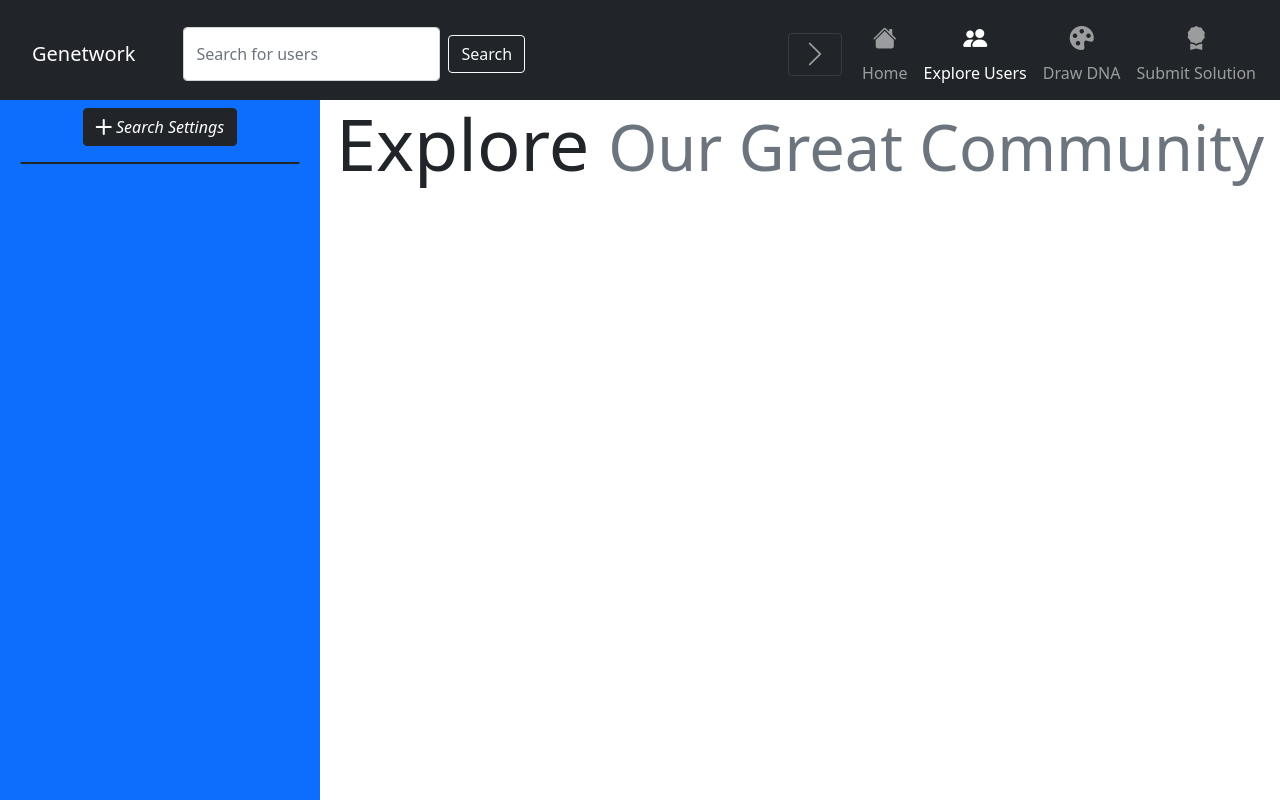
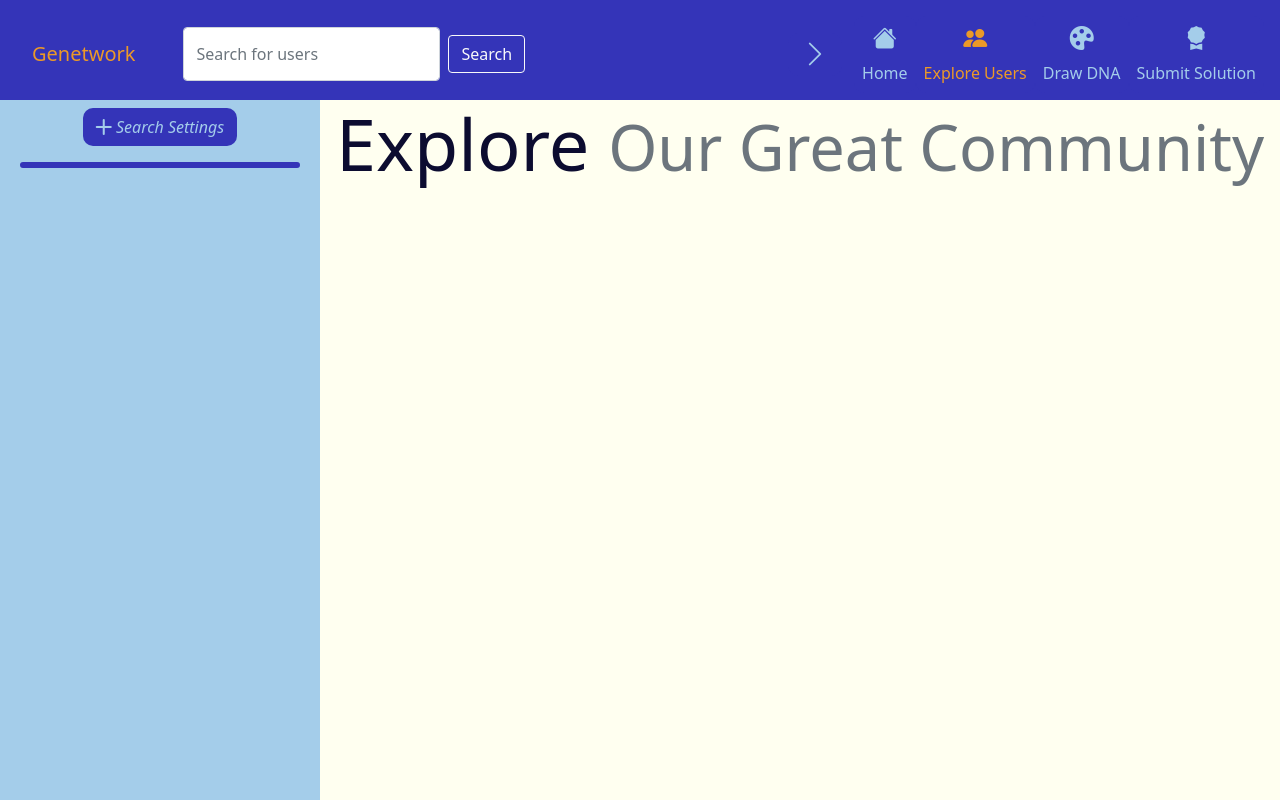
Before and after one commit to CiniMinis/workshop-project, a Flask app: page /explore in a window 1280 px wide. Run offline with Flask 2, Linux system fonts and the light colour scheme; data that the repository does not hold is empty; parts of the project's set-up code (start-up, migrations or seed data) failed here and were passed over.

Commit message:
Recolored Navbar and Sidebar

```diff
--- a/app/static/main.css
+++ b/app/static/main.css
@@ -1,5 +1,19 @@
 /* Bootstrap Icons */
 @import url("https://cdn.jsdelivr.net/npm/bootstrap-icons@1.5.0/font/bootstrap-icons.css");
+
+:root {
+    --main-color: #A4CDEA;
+    --dark-color: #3434b8;
+    --light-color: #CCF6FF;
+    --highlight-color: #EB9928;
+    --white: #FFFFF0;
+    --black: #0c0c30;
+}
+
+body {
+    background-color: var(--white);
+    color: var(--black);
+}
 
 canvas.avatar {
     width: 200px;
@@ -16,8 +30,38 @@ canvas.avatar-big {
     height: 450px;
 }
 
-.navbar {
+.color-dark {
     height: 100px;
+    background-color: var(--dark-color);
+    color: var(--light-color);
+}
+
+.highlight-text {
+    color: var(--highlight-color);
+}
+
+.highlight-text:hover {
+    color: var(--highlight-color);
+}
+
+.dark-btn {
+    background-color: var(--dark-color);
+    color: var(--main-color);
+    border-radius: 10px;
+}
+
+.dark-btn:hover {
+    background-color: var(--main-color);
+    color: var(--dark-color);
+}
+
+.dark-btn.active {
+    color: var(--highlight-color);
+}
+
+.dark-btn.active:hover {
+    background-color: var(--highlight-color);
+    color: var(--dark-color);
 }
 
 .tab {
@@ -27,3 +71,49 @@ canvas.avatar-big {
 .recent_user {
     text-decoration: none;
 }
+
+.color-main {
+    background-color: var(--main-color);
+}
+
+.light-box {
+    background-color: var(--light-color);
+    border-style: solid;
+    border-color: var(--dark-color);
+    color: var(--dark-color);
+}
+
+.white-box {
+    background-color: var(--white);
+    border-style: solid;
+    border-color: var(--dark-color);
+    color: var(--dark-color);
+}
+
+.highlight-box {
+    background-color: var(--highlight-color);
+    border-style: solid;
+    border-color: var(--dark-color);
+    color: var(--dark-color);
+}
+
+/* from stackoverflow, colors switches
+
+.custom-control-input:focus~.custom-control-label::before {
+    border-color: var(--main-color) !important;
+    box-shadow: 0 0 0 0.2rem var(--dark-color) !important;
+}
+
+.custom-control-input:checked~.custom-control-label::before {
+    border-color: var(--main-color) !important;
+    background-color: var(--main-color) !important;
+}
+
+.custom-control-input:active~.custom-control-label::before {
+    border-color: var(--main-color) !important;
+    background-color: var(--main-color) !important;
+}
+
+.custom-control-input:focus:not(:checked)~.custom-control-label::before {
+    border-color: var(--main-color) !important;
+} */
--- a/app/static/sidebar.js
+++ b/app/static/sidebar.js
@@ -22,8 +22,8 @@ $().ready(()=>{
     for (let i = 0; i < recent_users.length; i++) {
         [user_id, user_name] = recent_users[i];
         $("#sidebarRecentUsers").append(`
-            <a href="/user/${user_id}" class="recent_user container d-flex justify-content-start align-items-center p-2 m-2 bg-light border rounded border-dark">
-                <canvas class="avatar avatar-side border rounded border-dark me-4" data-user-id='${user_id}'></canvas>
+            <a href="/user/${user_id}" class="recent_user container d-flex justify-content-start align-items-center p-2 m-2 white-box rounded">
+                <canvas class="avatar avatar-side rounded light-box me-4" data-user-id='${user_id}'></canvas>
                 <h5>${user_name}</h5>
                 <h3 class="bi bi-clock-history ms-auto m-4"></h3>
             </a>
--- a/app/views/snippets/navbar.jinja
+++ b/app/views/snippets/navbar.jinja
@@ -9,16 +9,16 @@
 
 {% macro nav_link(url, name, icon, is_active=False) -%}
 <a href="{{url}}"
-    class="p-2 nav-link text-nowrap {% if is_active %}active{% endif %} text-center">
+    class="p-2 nav-link text-nowrap {% if is_active %}active{% endif %} text-center dark-btn">
     <i class="bi {{icon}} d-block h4"></i>
     {{name}}
 </a>
 {%- endmacro %}
 
 <!-- Navbar snippet -->
-<nav class="navbar navbar-dark bg-dark p-2">
+<nav class="navbar color-dark p-2">
     <!-- Brand -->
-    <a href="#" class="navbar-brand p-4 me-4">
+    <a href="#" class="navbar-brand highlight-text p-4 me-4">
         Genetwork
     </a>
 
@@ -32,7 +32,7 @@
 
     <!-- Toggle page selection -->
     <div class="p-1 flex-shrink-1">
-        <button type="button" class="navbar-toggler" id="navbarPagesToggler" data-bs-toggle="collapse"
+        <button type="button" class="navbar-toggler dark-btn" id="navbarPagesToggler" data-bs-toggle="collapse"
             data-bs-target="#navbarPagesList">
             <i class="bi h3"></i>
         </button>
--- a/app/views/snippets/sidebar.jinja
+++ b/app/views/snippets/sidebar.jinja
@@ -1,12 +1,12 @@
 {% block sidebar %}
-<div class="container p-2 d-flex flex-column text-center">
+<div class="container color-main p-2 d-flex flex-column text-center">
     <p>
-        <button type="button" class="btn btn-dark" id="sidebarSearchSettingsToggler" data-bs-toggle="collapse"
+        <button type="button" class="btn dark-btn" id="sidebarSearchSettingsToggler" data-bs-toggle="collapse"
             data-bs-target="#sidebarSearchSettings">
             <i class="bi"> Search Settings</i>
         </button>
     </p>
-    <div class="container bg-light border-dark text-dark border rounded">
+    <div class="container white-box rounded">
         <div class="collapse mt-2" id="sidebarSearchSettings">
             <select class="form-select" form="searchForm" name="privacySelect">
                 <option value="all" selected>Show public and private users</option>
@@ -34,7 +34,7 @@
 <div class="container-fluid" id="contentContainer">
     <div class="row">
         <!-- Sidebar Col -->
-        <div class="col-{{sidebar_col_size}} bg-primary text-light" id="sidebar">
+        <div class="col-{{sidebar_col_size}} color-main text-light" id="sidebar">
             {{ self.sidebar() }}
         </div>
         <!-- Content Col -->
```
